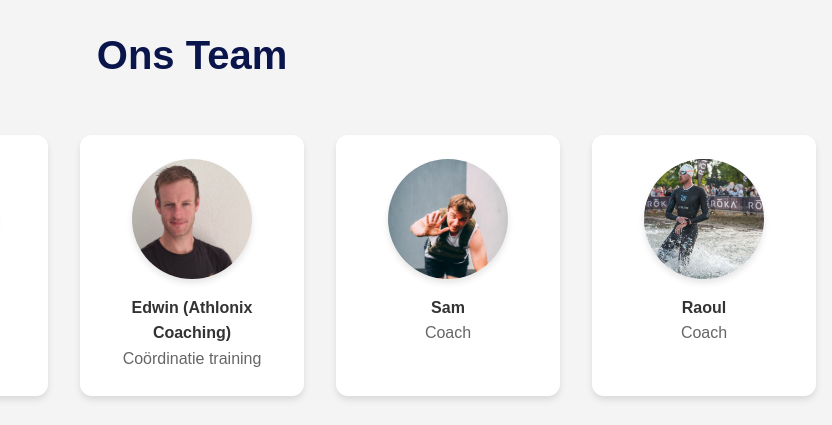
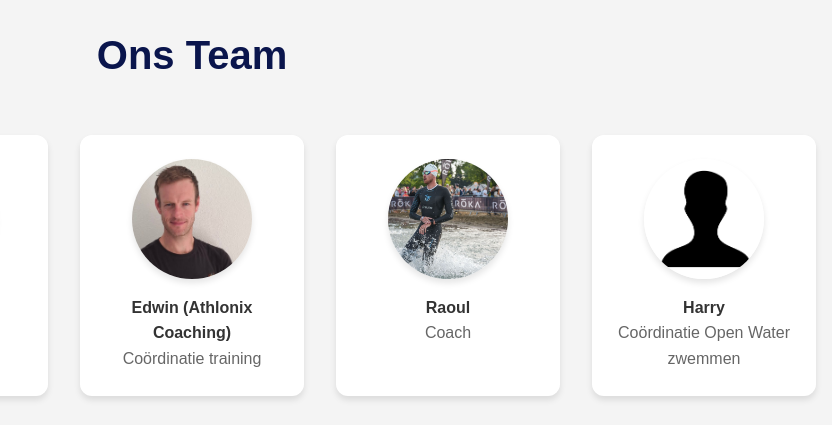
Before and after one commit to gemas/zvl, a plain HTML site: page website/clubinfo.html in a window 1280 px wide. Shown: the part 1680-2105 px from the top of the page, 448-1280 px from the left. Drawn offline with Linux system fonts and the light colour scheme.

Commit message:
update logo en verwijder sam

```diff
--- a/website/clubinfo.html
+++ b/website/clubinfo.html
@@ -93,11 +93,6 @@
                 <img src="Assets/edwin.jpg" alt="Administratie" class="team-image">
                 <h4>Edwin (Athlonix Coaching)</h4>
                 <p>Coördinatie training</p>
-            </div>
-            <div class="team-member">
-                <img src="Assets/Sam.jpeg" alt="Administratie" class="team-image">
-                <h4>Sam</h4>
-                <p>Coach</p>
             </div>
             <div class="team-member">
                 <img src="Assets/Raoul.jpeg" alt="Administratie" class="team-image">
```
Also changed, not shown: website/Assets/Sam.jpeg (deleted), website/Assets/athlonix_logo.png.
